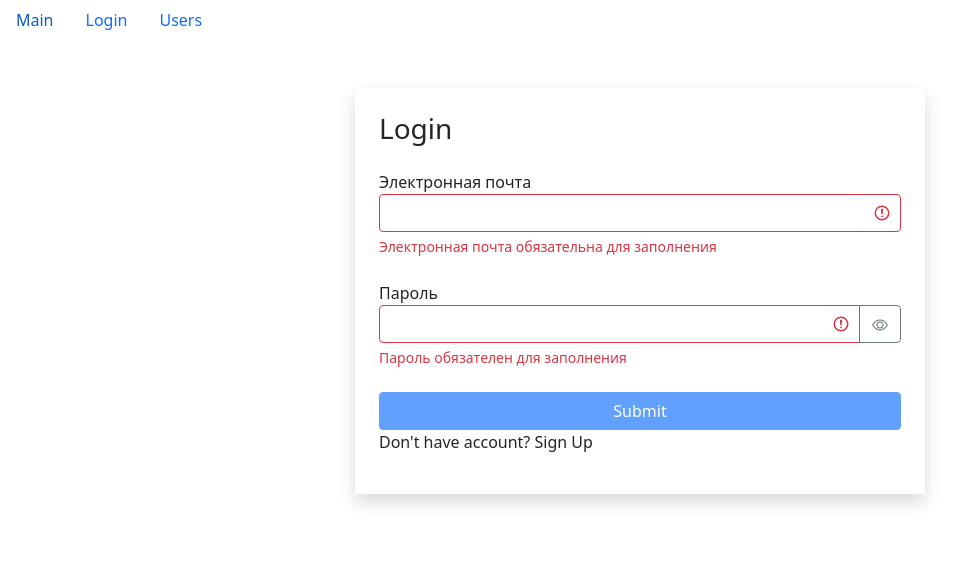
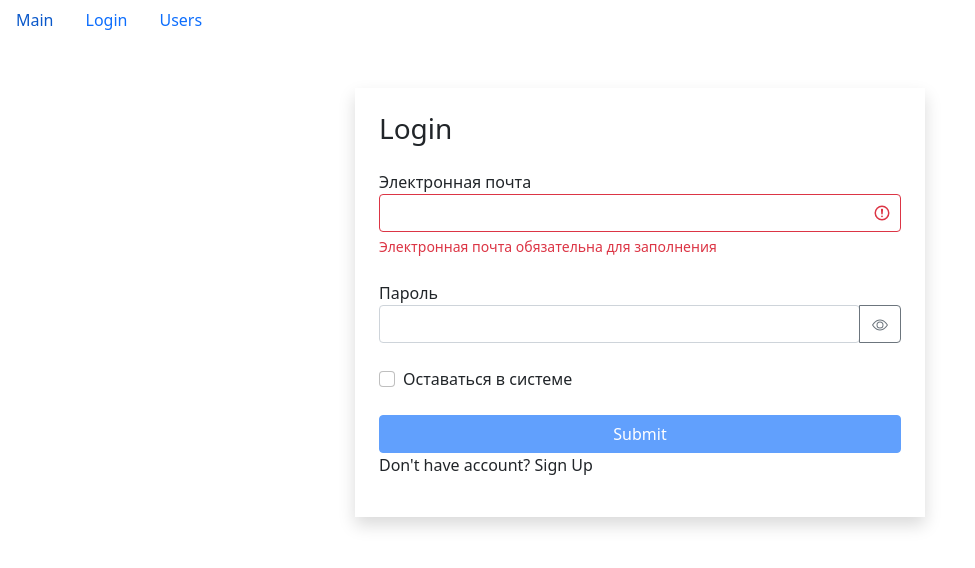
Before and after one commit to Shuroff/fast-company, a React (Create React App) app: page /login/1 in a window 1280 px wide. Shown: the top 568 px of the page, without its empty margins (0-975 px from the left). Built offline with nearby package versions, Linux system fonts and the light colour scheme.

Commit message:
10 do lesson

```diff
--- a/package.json
+++ b/package.json
@@ -16,7 +16,8 @@
     "react-dom": "^17.0.2",
     "react-router-dom": "^5.3.0",
     "react-scripts": "5.0.0",
-    "web-vitals": "^2.1.4"
+    "web-vitals": "^2.1.4",
+    "yup": "^0.32.11"
   },
   "scripts": {
     "start": "react-scripts start",
--- /dev/null
+++ b/src/components/common/form/checkBoxField.jsx
@@ -0,0 +1,37 @@
+import PropTypes from 'prop-types'
+const CheckBoxField = ({ name, value, onChange, children, error }) => {
+  console.log('error', error)
+  const handleChange = () => {
+    onChange({ name: name, value: !value })
+  }
+  const getInputClasses = () => {
+    return `form-check-input ${error ? ' is-invalid' : ''}`
+  }
+  return (
+    <div className='form-check mb-4'>
+      <input
+        className={getInputClasses()}
+        type='checkbox'
+        value={value}
+        id={name}
+        onChange={handleChange}
+        checked={value}
+      />
+      <label className='form-check-label' htmlFor={name}>
+        {children}
+      </label>
+      {error && <div className='invalid-feedback'>{error}</div>}
+    </div>
+  )
+}
+CheckBoxField.propTypes = {
+  name: PropTypes.string,
+  value: PropTypes.bool,
+  onChange: PropTypes.func,
+  children: PropTypes.oneOfType([
+    PropTypes.arrayOf(PropTypes.node),
+    PropTypes.node,
+  ]),
+  error: PropTypes.string,
+}
+export default CheckBoxField
--- a/src/components/common/form/multiSelectField.jsx
+++ b/src/components/common/form/multiSelectField.jsx
@@ -1,6 +1,6 @@
 import PropTypes from 'prop-types'
 import Select from 'react-select'
-const MultiSelectField = ({ options, onChange, name, label }) => {
+const MultiSelectField = ({ options, onChange, name, label, defaultValue }) => {
   const optionsArray =
     !Array.isArray(options) && typeof options === 'object'
       ? Object.keys(options).map((optionName) => ({
@@ -17,6 +17,7 @@ const MultiSelectField = ({ options, onChange, name, label }) => {
       <Select
         isMulti
         closeMenuOnSelect={false}
+        defaultValue={defaultValue}
         className='basic-single'
         classNamePrefix='select'
         options={optionsArray}
@@ -31,5 +32,6 @@ MultiSelectField.propTypes = {
   onChange: PropTypes.func,
   name: PropTypes.string,
   label: PropTypes.string,
+  defaultValue: PropTypes.array,
 }
 export default MultiSelectField
--- a/src/components/page/userPage/userPage.jsx
+++ b/src/components/page/userPage/userPage.jsx
@@ -3,6 +3,7 @@ import { useEffect, useState } from 'react'
 import QualitiesList from '../../ui/qualities/qualitiesList'
 import { useHistory } from 'react-router-dom'
 import PropTypes from 'prop-types'
+import { Link } from 'react-router-dom'
 const UserPage = ({ id }) => {
   const [user, setUser] = useState(null)
   useEffect(() => {
@@ -24,7 +25,7 @@ const UserPage = ({ id }) => {
           <QualitiesList qualities={user.qualities} />
           <p>completedMeetings: {user.completedMeetings}</p>
           <h2>Rate: {user.rate}</h2>
-          <button onClick={handleClick}>Все Пользователи</button>
+          <Link to={`/users/${id}/edit`}>Изменить</Link>
         </div>
       ) : (
         <h1>Loading</h1>
--- a/src/components/ui/loginForm.jsx
+++ b/src/components/ui/loginForm.jsx
@@ -1,10 +1,13 @@
 import { useEffect, useState } from 'react'
 import TextField from '../common/form/textField'
-import { validator } from '../../utils/validator'
+// import { validator } from '../../utils/validator'
+import CheckBoxField from '../common/form/checkBoxField'
+import * as yup from 'yup'
 const LoginForm = () => {
-  const [data, setData] = useState({ email: '', password: '' })
+  const [data, setData] = useState({ email: '', password: '', stayOn: false })
   const [errors, setErrors] = useState({})
-  const handleChange = ({ target }) => {
+
+  const handleChange = (target) => {
     setData((prevState) => ({ ...prevState, [target.name]: target.value }))
   }
 
@@ -14,35 +17,64 @@ const LoginForm = () => {
     if (!isValid) return
     console.log(data)
   }
-  const validatorConfig = {
-    email: {
-      isRequired: { message: 'Электронная почта обязательна для заполнения' },
-      isEmail: {
-        message: 'Email введён некорректно',
-      },
-    },
-    password: {
-      isRequired: { message: 'Пароль обязателен для заполнения' },
-      isCapitalSymbol: {
-        message: 'Пароль должен содержать хотя бы одну заглавную букву',
-      },
-      isContainDigit: {
-        message: 'Пароль должен содержать хотя бы одно число',
-      },
-      min: {
-        message: 'Пароль должен состоять минимум из 8 символов',
-        value: 8,
-      },
-    },
-  }
+  const validateSchema = yup.object().shape({
+    password: yup
+      .string()
+      .required('Пароль обязателен для заполнения')
+      .matches(
+        /(?=.*[A-Z])/,
+        'Пароль должен содержать хотя бы одну заглавную букву',
+      )
+      .matches(/(?=.*[0-9])/, 'Пароль должен содержать хотя бы одно число')
+      .matches(
+        /(?=.*[!@#$%^&*])/,
+        'Пароль должен содержать хотя бы один из специальных символов !@#$%^&*',
+      )
+      .matches(/(?=.{8,})/, 'Пароль должен состоять минимум из 8 символов'),
+    email: yup
+      .string()
+      .required('Электронная почта обязательна для заполнения')
+      .email('Email введён некорректно'),
+  })
+  // const validatorConfig = {
+  //   email: {
+  //     isRequired: { message: 'Электронная почта обязательна для заполнения' },
+  //     isEmail: {
+  //       message: 'Email введён некорректно',
+  //     },
+  //   },
+  //   password: {
+  //     isRequired: { message: 'Пароль обязателен для заполнения' },
+  //     isCapitalSymbol: {
+  //       message: 'Пароль должен содержать хотя бы одну заглавную букву',
+  //     },
+  //     isContainDigit: {
+  //       message: 'Пароль должен содержать хотя бы одно число',
+  //     },
+  //     min: {
+  //       message: 'Пароль должен состоять минимум из 8 символов',
+  //       value: 8,
+  //     },
+  //   },
+  // }
 
   useEffect(() => {
     validate()
   }, [data])
 
   const validate = () => {
-    const errors = validator(data, validatorConfig)
-    setErrors(errors)
+    // const errors = validator(data, validatorConfig)
+    validateSchema
+      .validate(data)
+      .then(() => {
+        setErrors({})
+      })
+      .catch((err) => {
+        setErrors({
+          [err.path]: err.message,
+        })
+      })
+    // setErrors(errors)
     return Object.keys(errors).length === 0
   }
   const isValid = Object.keys(errors).length === 0
@@ -64,6 +96,9 @@ const LoginForm = () => {
         label='Пароль'
         error={errors.password}
       />
+      <CheckBoxField value={data.stayOn} onChange={handleChange} name='stayOn'>
+        Оставаться в системе
+      </CheckBoxField>
       <button
         className='btn btn-primary w-100 mx-auto'
         type='submit'
--- a/src/components/ui/navbar.jsx
+++ b/src/components/ui/navbar.jsx
@@ -2,6 +2,7 @@ import { NavLink, Switch, Route, Redirect } from 'react-router-dom'
 import Users from '../../layouts/users'
 import Login from '../../layouts/login'
 import Main from '../../layouts/main'
+import EditUser from '../../layouts/editUser'
 const Navbar = () => {
   return (
     <>
@@ -25,7 +26,8 @@ const Navbar = () => {
       <Switch>
         <Route exact path='/' component={Main} />
         <Route path='/login/:type?' component={Login} />
-        <Route path='/users/:id?' component={Users} />
+        <Route exact path='/users/:id?' component={Users} />
+        <Route path={'/users/:id/edit'} component={EditUser} />
         <Redirect to='/' />
       </Switch>
     </>
--- a/src/components/ui/registerForm.jsx
+++ b/src/components/ui/registerForm.jsx
@@ -5,6 +5,7 @@ import { validator } from '../../utils/validator'
 import RadioField from '../common/form/radioField'
 import api from '../../api'
 import MultiSelectField from '../common/form/multiSelectField'
+import CheckBoxField from '../common/form/checkBoxField'
 const RegisterForm = () => {
   const [data, setData] = useState({
     email: '',
@@ -12,8 +13,8 @@ const RegisterForm = () => {
     profession: '',
     sex: 'male',
     qualities: [],
+    licence: false,
   })
-  console.log(data.qualities)
   const [qualities, setQualities] = useState({})
   const [professions, setProfessions] = useState()
   const [errors, setErrors] = useState({})
@@ -62,6 +63,12 @@ const RegisterForm = () => {
         message: 'Обязательно выберите вашу профессию',
       },
     },
+    licence: {
+      isRequired: {
+        message:
+          'Вы не можете использовать наш сервис без подтверждения лицензионного соглашения',
+      },
+    },
   }
 
   useEffect(() => {
@@ -99,6 +106,7 @@ const RegisterForm = () => {
         value={data.profession}
         onChange={handleChange}
         label='Выбери свою профессию'
+        name='profession'
       />
       <RadioField
         options={[
@@ -114,9 +122,18 @@ const RegisterForm = () => {
       <MultiSelectField
         options={qualities}
         onChange={handleChange}
+        defaultValue={data.qualities}
         name='qualities'
         label='Выберите ваши качества'
       />
+      <CheckBoxField
+        value={data.licence}
+        onChange={handleChange}
+        name='licence'
+        error={errors.licence}
+      >
+        Подтвердить <a>лицензионное соглашение</a>
+      </CheckBoxField>
       <button
         className='btn btn-primary w-100 mx-auto'
         type='submit'
--- /dev/null
+++ b/src/layouts/editUser.jsx
@@ -0,0 +1,5 @@
+const EditUser = () => {
+  return 'suck my dick user'
+}
+
+export default EditUser
--- a/src/utils/validator.js
+++ b/src/utils/validator.js
@@ -4,7 +4,11 @@ export function validator(data, config) {
     let statusValidate
     switch (validateMethod) {
       case 'isRequired':
-        statusValidate = data.trim() === ''
+        if (typeof data === 'boolean') {
+          statusValidate = !data
+        } else {
+          statusValidate = data.trim() === ''
+        }
         break
       case 'isEmail': {
         const emailRegExp = /^\S+@\S+\.\S+$/g
```
Also changed, not shown: src/api/fake.api/user.api.js (+82 -66 lines), src/components/common/form/selectField.jsx (+5 -3 lines), 1 other file (tests, documents, lock files or other folders).
